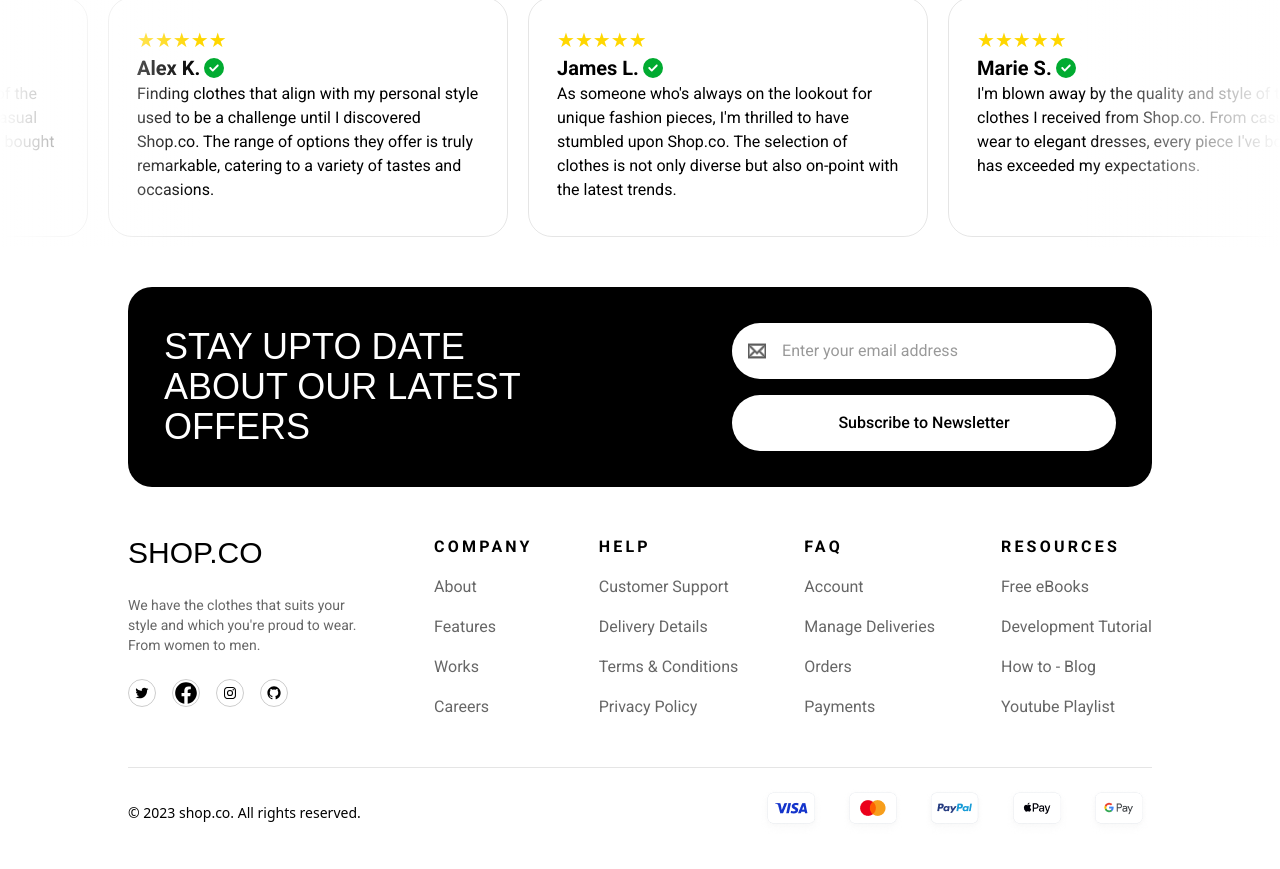
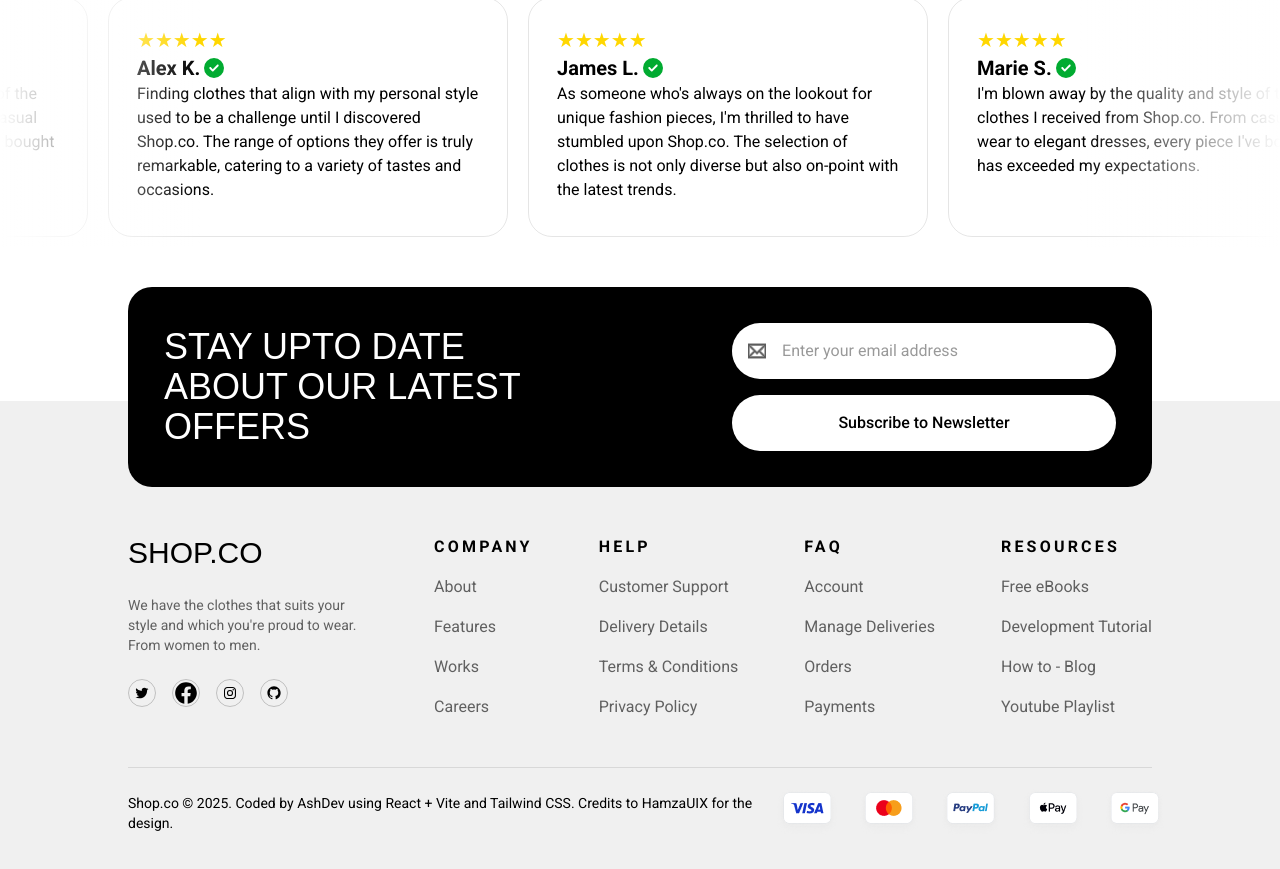
Before and after one commit to trishacapitle/clothing-ecommerce-frontend, a React (Vite) app: page / in a window 1280 px wide. Shown: the part 3454-4323 px from the top of the page. Built offline with nearby package versions, Linux system fonts and the light colour scheme; a web font is replaced by a local one.

Commit message:
feat: updated credits information on footer

```diff
--- a/src/components/Footer.jsx
+++ b/src/components/Footer.jsx
@@ -9,8 +9,8 @@ import { TfiEmail } from "react-icons/tfi";
 const Footer = () => {
   return (
     <div className="relative m-auto w-[100dvw] px-[10dvw]">
-      <div className="absolute bg-[#F0F0F0]"></div>
-      <div className="newsletter mb-12 flex items-center justify-between rounded-3xl bg-black p-9 text-white gap-48">
+      <div className="absolute bottom-0 left-0 -z-99 h-[500px] w-full bg-[#F0F0F0]"></div>
+      <div className="newsletter mb-12 flex items-center justify-between gap-48 rounded-3xl bg-black p-9 text-white">
         <h1 className="font-secondary text-4xl uppercase">
           stay upto date about our latest offers
         </h1>
@@ -20,10 +20,10 @@ const Footer = () => {
             <input
               type="text"
               placeholder="Enter your email address"
-              className="placeholder:text-black/40 border-none w-full bg-transparent text-black outline-none"
+              className="w-full border-none bg-transparent text-black outline-none placeholder:text-black/40"
             />
           </div>
-          <button className="w-sm rounded-full bg-white py-4 text-black font-medium transition-all duration-300 ease-in-out hover:-translate-1">
+          <button className="w-sm rounded-full bg-white py-4 font-medium text-black transition-all duration-300 ease-in-out hover:-translate-1">
             Subscribe to Newsletter
           </button>
         </div>
@@ -81,9 +81,27 @@ const Footer = () => {
         </div>
       </div>
       <hr className="border-black/10" />
-      <div className="mt-5 flex items-center justify-between mb-16">
+      <div className="font-primary mt-5 flex items-center justify-between pb-16">
         <p className="text-sm text-black">
-          © 2023 shop.co. All rights reserved.
+          Shop.co © 2025. Coded by{" "}
+          <a
+            href="https://trishacapitle.vercel.app"
+            target="_blank"
+            rel="noopener noreferrer"
+            className="hover:font-bold hover:text-blue-800"
+          >
+            AshDev
+          </a>{" "}
+          using React + Vite and Tailwind CSS. Credits to{" "}
+          <a
+            href="https://www.figma.com/@hamzauix"
+            target="_blank"
+            rel="noopener noreferrer"
+            className="hover:font-bold hover:text-blue-800"
+          >
+            HamzaUIX
+          </a>{" "}
+          for the design.
         </p>
         <div className="flex gap-4">
           <img src="/visa.png" alt="Visa" />
```
